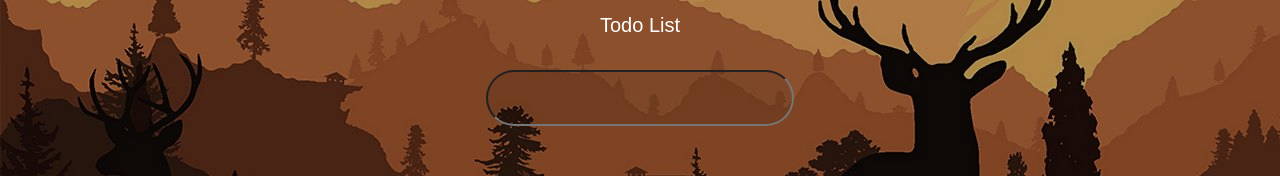
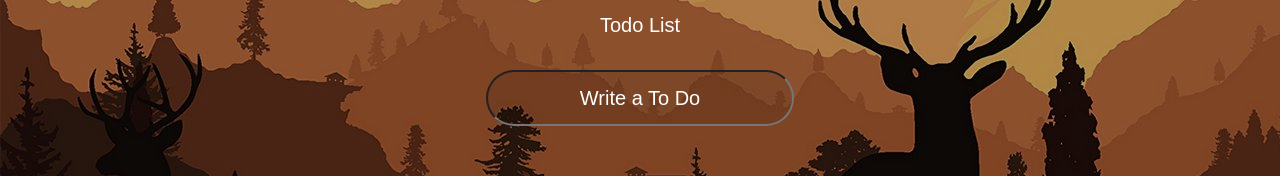
Before and after one commit to WonWoo-Shin/Momentum, a plain HTML site: page index.html in a window 1280 px wide. Both pictures are taken after a click on the button "Todo List". Shown: the part 624-800 px from the top of the page. Drawn offline with Linux system fonts and the light colour scheme.

Commit message:
Update index.html

```diff
--- a/index.html
+++ b/index.html
@@ -30,7 +30,7 @@
         <button id="todoButton">Todo List</button>
         <div id="todoArea" class="hidden">
             <form id="todoForm">
-                <input type="text" required>
+                <input type="text" placeholder="Write a To Do" required>
             </form>
             <ul id="todoList"></ul>
         </div>
```
